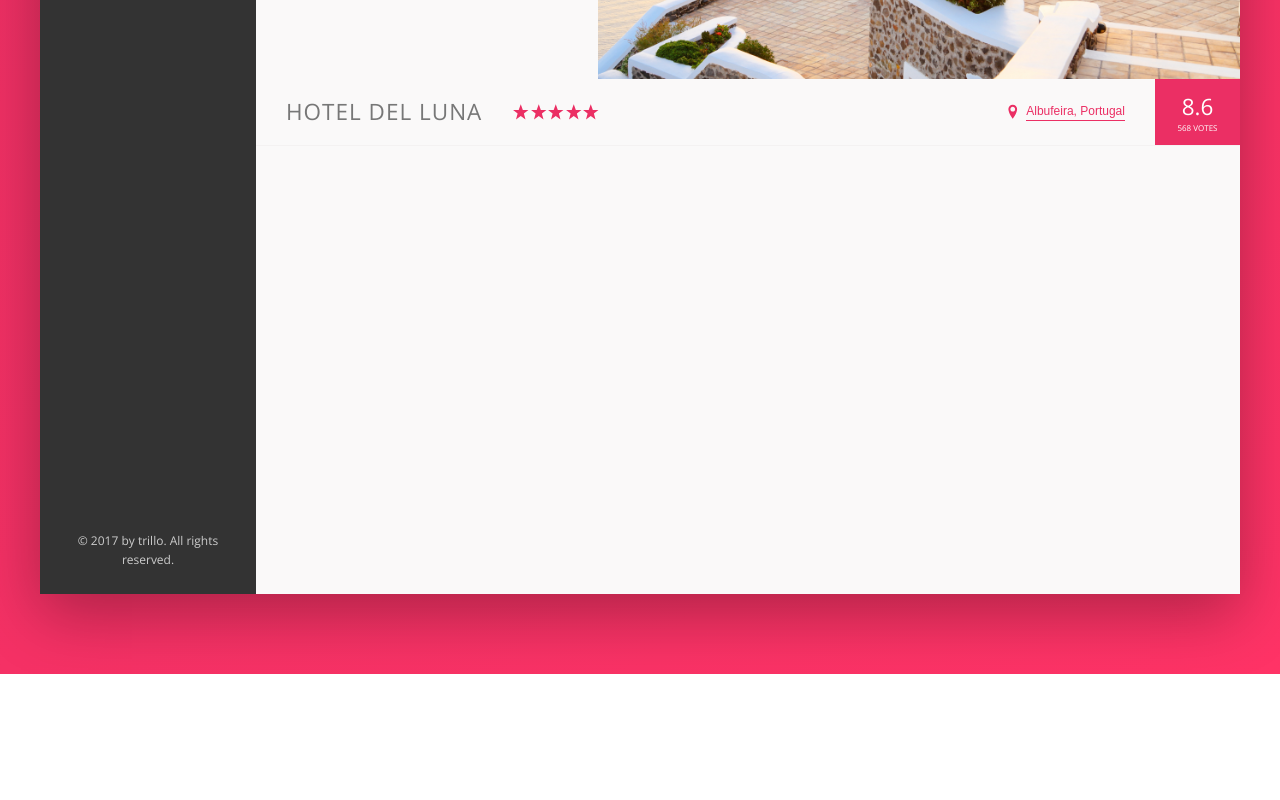
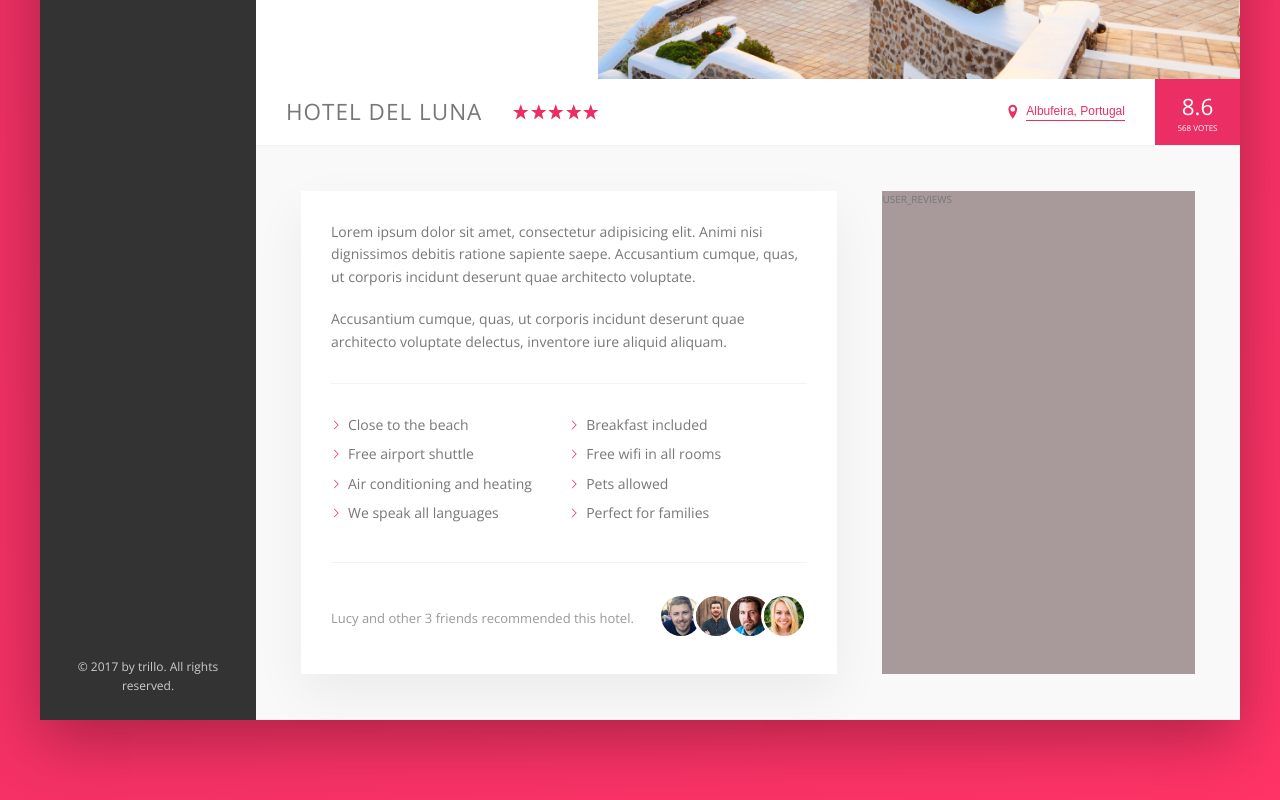
Before and after one commit to CZJoanna/Trillo, a website: page index.html in a window 1280 px wide. Shown: the part 456-1256 px from the top of the page. Before the commit the page ends 1130 px from the top, so only its background shows below. Drawn offline with nearby package versions, Linux system fonts and the light colour scheme.

Commit message:
build hotel description section

```diff
--- a/index.html
+++ b/index.html
@@ -155,6 +155,62 @@
               <div class="overview__rating-count">568 votes</div>
             </div>
           </div>
+
+          <div class="detail">
+            <div class="description">
+              <p class="paragraph">
+                Lorem ipsum dolor sit amet, consectetur adipisicing elit. Animi
+                nisi dignissimos debitis ratione sapiente saepe. Accusantium
+                cumque, quas, ut corporis incidunt deserunt quae architecto
+                voluptate.
+              </p>
+
+              <p class="paragraph">
+                Accusantium cumque, quas, ut corporis incidunt deserunt quae
+                architecto voluptate delectus, inventore iure aliquid aliquam.
+              </p>
+
+              <ul class="list">
+                <li class="list__item">Close to the beach</li>
+                <li class="list__item">Breakfast included</li>
+                <li class="list__item">Free airport shuttle</li>
+                <li class="list__item">Free wifi in all rooms</li>
+                <li class="list__item">Air conditioning and heating</li>
+                <li class="list__item">Pets allowed</li>
+                <li class="list__item">We speak all languages</li>
+                <li class="list__item">Perfect for families</li>
+              </ul>
+
+              <div class="recommend">
+                <p class="recommend__count">
+                  Lucy and other 3 friends recommended this hotel.
+                </p>
+                <div class="recommend__friends">
+                  <img
+                    src="./img/user-3.jpg"
+                    alt="Friend 1"
+                    class="recommend__photo"
+                  />
+                  <img
+                    src="./img/user-4.jpg"
+                    alt="Friend 2"
+                    class="recommend__photo"
+                  />
+                  <img
+                    src="./img/user-5.jpg"
+                    alt="Friend 3"
+                    class="recommend__photo"
+                  />
+                  <img
+                    src="./img/user-6.jpg"
+                    alt="Friend 4"
+                    class="recommend__photo"
+                  />
+                </div>
+              </div>
+            </div>
+            <div class="user-reviews">USER_REVIEWS</div>
+          </div>
         </main>
       </div>
     </div>
--- a/sass/_base.scss
+++ b/sass/_base.scss
@@ -43,6 +43,9 @@ Grey dark 3: #999
 
   //BOX-SHADOW note: write '0,0,0' instead of 'black'
   --shadow-dark: 0 2rem 6rem rgba(0, 0, 0, 0.3);
+  --shadow-light: 0 2rem 5rem rgba(0, 0, 0, 0.06);
+
+  --line: 1px solid var(--color-grey-light-2);
 }
 
 html {
--- a/sass/_components.scss
+++ b/sass/_components.scss
@@ -216,7 +216,7 @@
 .overview {
   display: flex;
   align-items: center;
-  border-bottom: 1px solid var(--color-grey-light-2);
+  border-bottom: var(--line);
 
   &__heading {
     padding: 1.5rem 3rem;
@@ -308,3 +308,106 @@
     transform: scale(1);
   }
 }
+
+////////////////////////////////
+//DETAIL
+
+.detail {
+  display: flex;
+  padding: 4.5rem;
+  background-color: var(--color-grey-light-1);
+  border-bottom: var(--line);
+}
+
+////////////////////////////////
+//DESCRIPTION
+
+.description {
+  flex: 0 0 60%;
+  margin-right: 4.5rem; //同外層內距
+  padding: 3rem;
+  background-color: white;
+  box-shadow: var(--shadow-light);
+  font-size: 1.4rem;
+}
+
+////////////////////////////////
+//user-reviews
+
+.user-reviews {
+  flex: 1;
+  background-color: rgb(168, 154, 154);
+}
+
+////////////////////////////////
+//PARAGRAPH
+
+.paragraph {
+  &:not(:last-of-type) {
+    margin-bottom: 2rem;
+  }
+}
+
+////////////////////////////////
+//LIST
+.list {
+  display: flex;
+  flex-wrap: wrap;
+  margin: 3rem 0;
+  padding: 3rem 0;
+  border-top: var(--line);
+  border-bottom: var(--line);
+  list-style: none;
+
+  &__item {
+    flex: 0 0 50%;
+    margin-bottom: 0.7rem;
+
+    &::before {
+      content: "";
+      display: inline-block;
+      width: 1rem;
+      height: 1rem;
+      margin-right: 0.7rem;
+
+      //Older browsers
+      // background-image: url(../img/chevron-thin-right.svg);
+      // background-size: cover;
+
+      //Newer browsers
+      background-color: var(--color-primary);
+      -webkit-mask-image: url(../img/chevron-thin-right.svg);
+      -webkit-mask-size: cover;
+      mask-image: url(../img/chevron-thin-right.svg);
+      mask-size: cover;
+    }
+  }
+}
+
+////////////////////////////////
+//RECOMMEND
+.recommend {
+  display: flex;
+  align-items: center;
+  font-size: 1.3rem;
+  color: var(--color-grey-dark-3);
+  &__count {
+    margin-right: auto;
+  }
+
+  &__friends {
+  }
+
+  &__photo {
+    display: inline-block;
+    box-sizing: content-box;
+    width: 4rem;
+    height: 4rem;
+    border-radius: 50%;
+    border: 3px solid white;
+
+    &:not(:last-child) {
+      margin-right: -1.5rem;
+    }
+  }
+}
--- a/sass/_layout.scss
+++ b/sass/_layout.scss
@@ -44,5 +44,5 @@
 
 .hotel-view {
   flex: 1;
-  height: 90rem; //TEST PURPOSE
+  background-color: #fff;
 }
```
Also changed, not shown: css/style.css.
